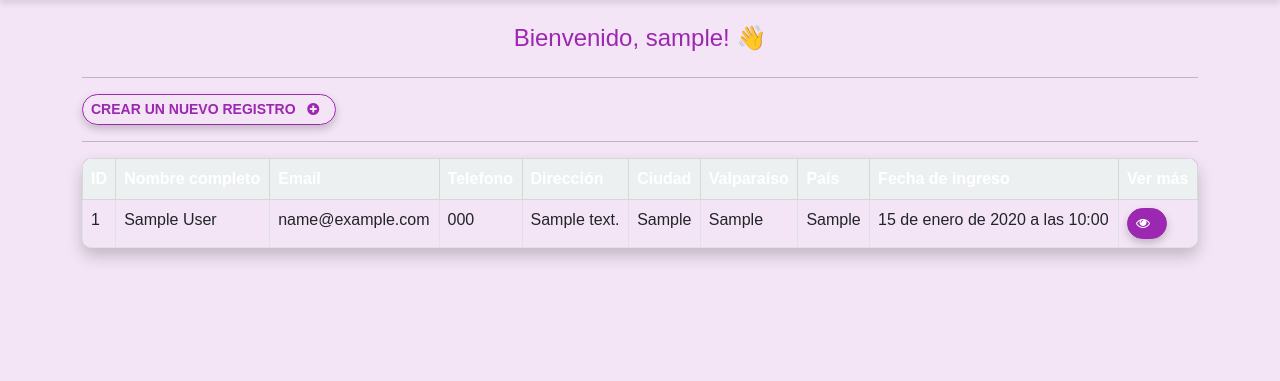
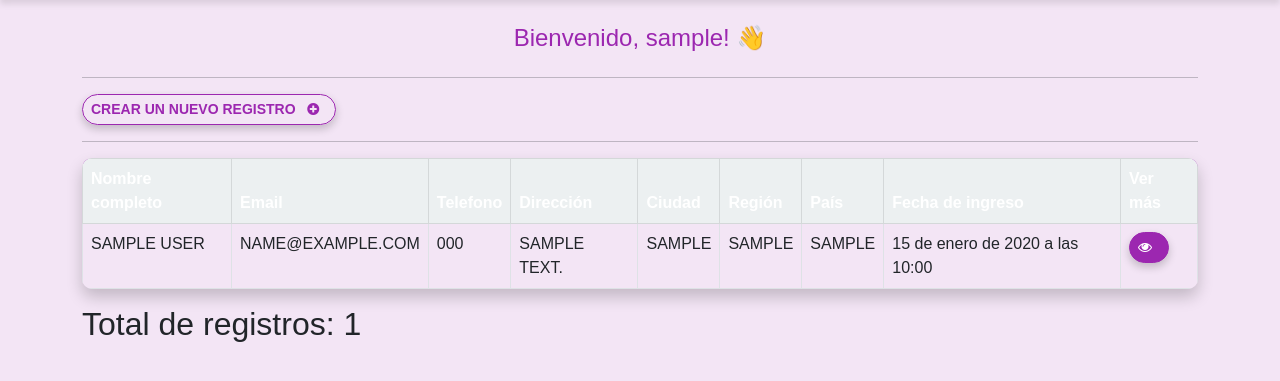
Before and after one commit to makaaaaaaowo/crm, a Django app: page /dashboard in a window 1280 px wide. Shown: the part 80-461 px from the top of the page. Run offline with Django 4.2, Linux system fonts and the light colour scheme; a user stored in the database is signed in; tables that the repository leaves empty hold one stand-in row (values such as "Sample post").

Commit message:
modificado algunos textos y se han quitado/ocultado algunas cositas

```diff
--- a/crm/crm/settings.py
+++ b/crm/crm/settings.py
@@ -87,7 +87,7 @@ DATABASES = {
         'NAME': 'django_crm',
         'USER': 'root',
         'PASSWORD': '',
-        'PORT': '3307',
+        'PORT': '3306',
 
     }
 }
--- a/crm/webapp/templates/webapp/dashboard.html
+++ b/crm/webapp/templates/webapp/dashboard.html
@@ -22,13 +22,13 @@
 
             <tr>
 
-                <th scope="col"> ID </th>
+                <!-- <th scope="col"> ID </th> -->
                 <th scope="col"> Nombre completo </th>
                 <th scope="col"> Email </th>
                 <th scope="col"> Telefono </th>
                 <th scope="col"> Dirección </th>
                 <th scope="col"> Ciudad </th>
-                <th scope="col"> Valparaíso </th>
+                <th scope="col"> Región </th>
                 <th scope="col"> País </th>
 
                 <th scope="col"> Fecha de ingreso </th>
@@ -47,17 +47,15 @@
 
             <tr>
 
-                <td> {{record.id}} </td>
+                <!-- <td> {{record.id}} </td> -->
 
-                <td> {{record.first_name}}  {{record.last_name}} </td>
-
-                <td> {{record.email}} </td>
-
-                <td> {{record.phone}} </td>
-                <td> {{record.address}} </td>
-                <td> {{record.city}} </td>
-                <td> {{record.province}} </td>
-                <td> {{record.country}} </td>
+                <td style="text-transform: uppercase;"> {{record.first_name}}  {{record.last_name}} </td>
+                <td style="text-transform: uppercase;"> {{record.email}} </td>
+                <td style="text-transform: uppercase;"> {{record.phone}} </td>
+                <td style="text-transform: uppercase;"> {{record.address}} </td>
+                <td style="text-transform: uppercase;"> {{record.city}} </td>
+                <td style="text-transform: uppercase;"> {{record.province}} </td>
+                <td style="text-transform: uppercase;"> {{record.country}} </td>
 
                 <td> {{record.creation_date}} </td>
 
@@ -74,6 +72,7 @@
 
 
     </table>
+    <h3>Total de registros: {{records.count}}</h3>
 
 
 {% endblock %}
--- a/crm/webapp/templates/webapp/navbar.html
+++ b/crm/webapp/templates/webapp/navbar.html
@@ -6,7 +6,7 @@
 
 <nav class="navbar navbar-expand-lg navbar-dark bg-primary justify-content-center">
   <link rel="stylesheet" href="{% static 'css/navbar.css' %}">
-    <a class="navbar-brand main-heading" href="{% url '' %}">
+    <a class="navbar-brand main-heading" >
 
       &nbsp; Proyecto CRM
 
@@ -60,7 +60,7 @@
 
         <li class="nav-item">
 
-          <a class="nav-link" href="{% url 'register' %}"> Register </a>
+          <a class="nav-link" href="{% url 'register' %}"> Registrar </a>
 
         </li>
 
@@ -70,7 +70,7 @@
 
         <li class="nav-item">
 
-          <a class="nav-link" href="{% url 'my-login' %}">Login</a>
+          <a class="nav-link" href="{% url 'my-login' %}">Iniciar sesión</a>
 
         </li>
 
--- a/crm/webapp/templates/webapp/view-record.html
+++ b/crm/webapp/templates/webapp/view-record.html
@@ -39,15 +39,15 @@
 
     <br>
 
-    <a href="{% url 'dashboard' %}" class="btn btn-secondary"> Return &nbsp; <i class="fa fa-arrow-left" aria-hidden="true"></i> </a>
+    <a href="{% url 'dashboard' %}" class="btn btn-secondary"> Regresar &nbsp; <i class="fa fa-arrow-left" aria-hidden="true"></i> </a>
 
     &nbsp;
 
-    <a href="{% url 'update-record' record.id %}" class="btn btn-info"> Update record &nbsp; <i class="fa fa-plus" aria-hidden="true"></i> </a>
+    <a href="{% url 'update-record' record.id %}" class="btn btn-info"> Actualizar registro &nbsp; <i class="fa fa-plus" aria-hidden="true"></i> </a>
 
     &nbsp;
 
-    <a href="{% url 'delete-record' record.id %}" class="btn btn-danger"> Delete &nbsp;<i class="fa fa-minus-square" aria-hidden="true"></i> </a>
+    <a href="{% url 'delete-record' record.id %}" class="btn btn-danger"> Eliminar &nbsp;<i class="fa fa-minus-square" aria-hidden="true"></i> </a>
 
 
 {% endblock %}
```
Also changed, not shown: crm/webapp/templates/webapp/create-record.html (+3 -4 lines).
